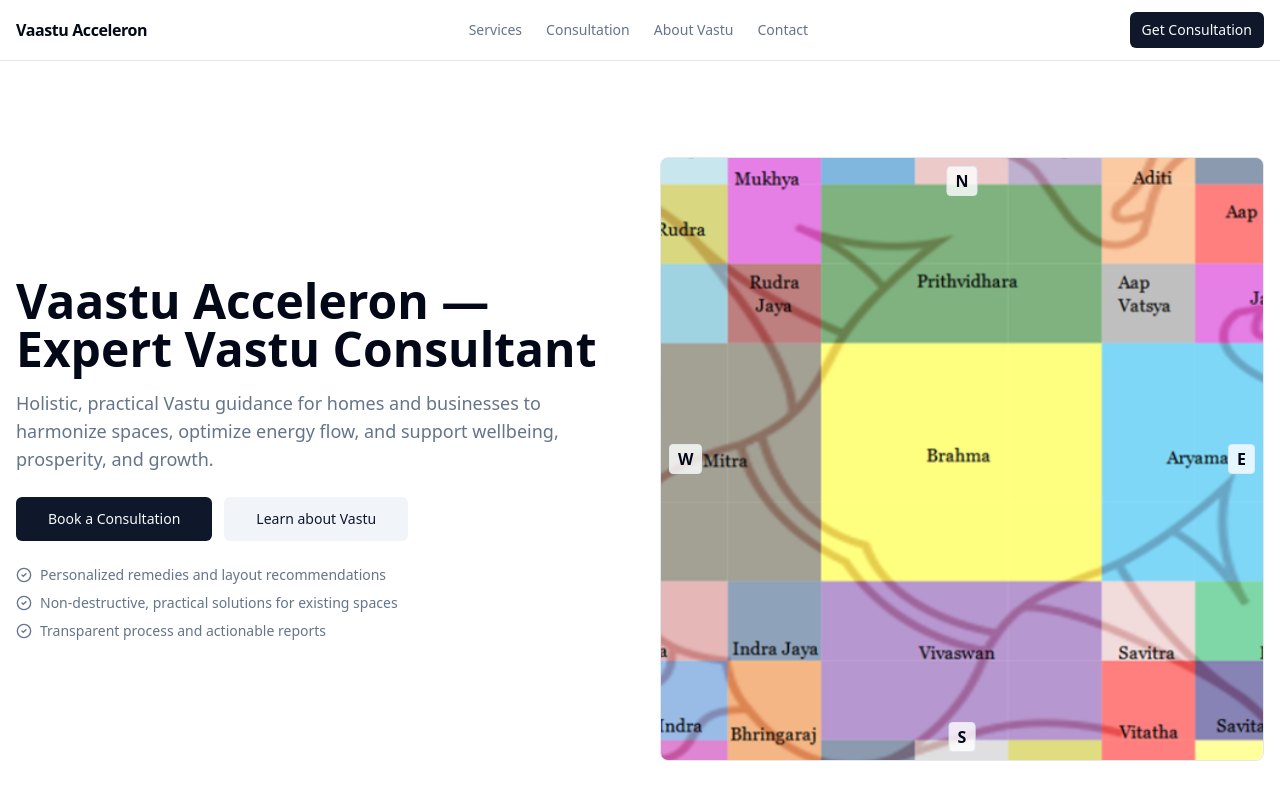
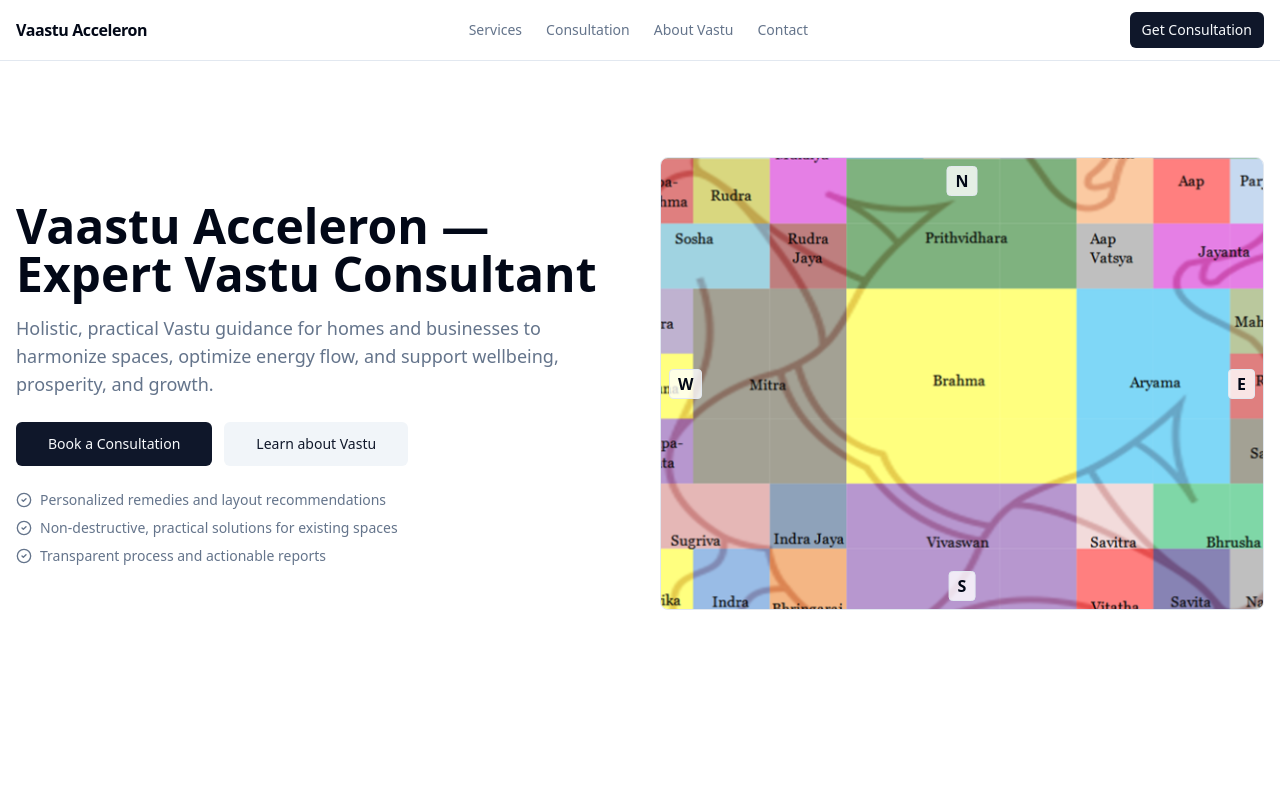
Before and after one commit to yg2154/cosmic-space-solutions, a React (Vite) app: page / in a window 1280 px wide. Shown: the top 790 px of the page. Built offline with nearby package versions, Linux system fonts and the light colour scheme.

Commit message:
Updated Index.tsx

```diff
--- a/src/pages/Index.tsx
+++ b/src/pages/Index.tsx
@@ -61,7 +61,7 @@ const Index = () => {
                 <li className="flex items-center gap-2"><CheckCircle2 className="h-4 w-4" /> Transparent process and actionable reports</li>
               </ul>
             </div>
-            <figure className="relative aspect-[1/1] overflow-hidden rounded-lg border bg-card/50">
+            <figure className="relative aspect-[4/3] overflow-hidden rounded-lg border bg-card/50">
               <img
                 src="/lovable-uploads/Vastu-Purusha-Mandala.png"
                 alt="Vastu Purusha Mandala grid diagram illustrating directional energies"
```
